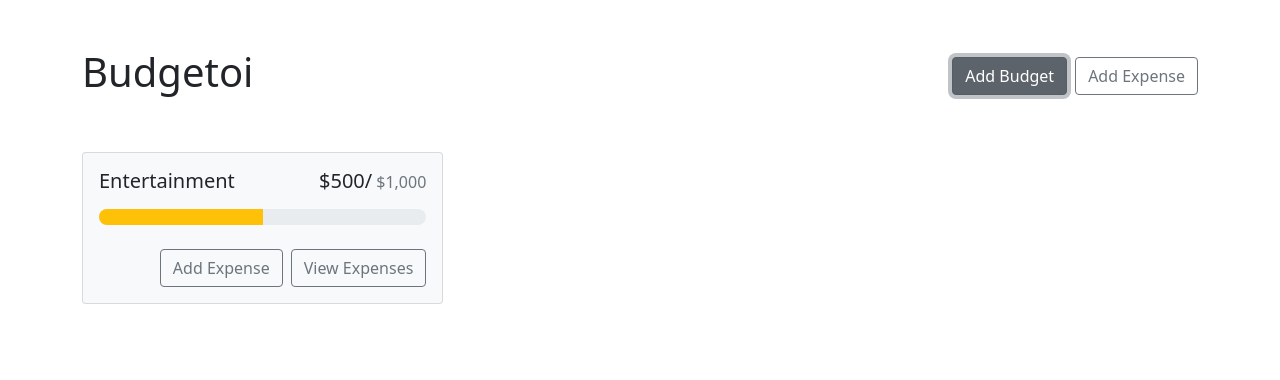
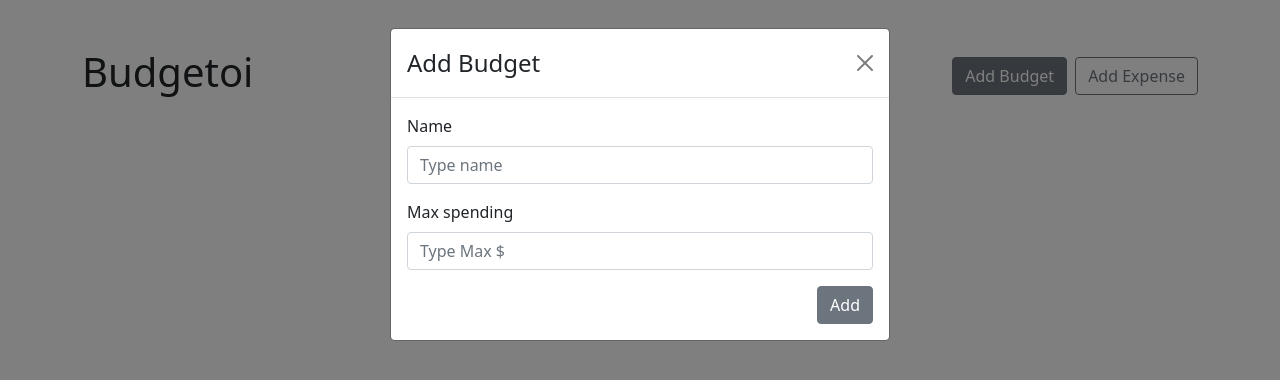
Before and after one commit to hossam-khalaf/budgetoi, a React (Create React App) app: page / in a window 1280 px wide. Both pictures are taken after a click on the button "Add Budget". Shown: the top 380 px of the page. Built offline with nearby package versions, Linux system fonts and the light colour scheme.

Commit message:
Add a Budget && handling NAN error

```diff
--- a/src/App.js
+++ b/src/App.js
@@ -1,12 +1,22 @@
 import { Button, Container, Stack } from 'react-bootstrap'
 import BudgetCard from './components/BudgetCard'
+import AddBudgetModal from './components/AddBudgetModal'
+import { useState } from 'react'
+import { useBudgets } from './contexts/BudgetContext'
 
 function App() {
+	const [showAddBudgetModal, setShowAddBudgetModal] = useState(false)
+	const { budgets, getBudgetExpenses } = useBudgets()
 	return (
+		<>
 			<Container className='my-5'>
 				<Stack direction='horizontal' gap='2' className='mb-5'>
 					<h1 className='me-auto'>Budgetoi</h1>
-				<Button variant='secondary'>Add Budget</Button>
+					<Button
+						variant='secondary'
+						onClick={() => setShowAddBudgetModal(true)}>
+						Add Budget
+					</Button>
 					<Button variant='outline-secondary'>Add Expense</Button>
 				</Stack>
 				{/* custom css grid */}
@@ -17,9 +27,28 @@
 						gap: '1rem',
 						alignItems: 'flex-start',
 					}}>
-				<BudgetCard name='Entertainment' amount={500} max={1000} gray />
+					{budgets.map((budget) => {
+						const amount = getBudgetExpenses(budget.id).reduce(
+							(total, expense) => total + expense.amount,
+							0
+						)
+
+						return (
+							<BudgetCard
+								key={budget.id}
+								name={budget.name}
+								amount={amount}
+								max={budget.max}
+							/>
+						)
+					})}
 				</div>
 			</Container>
+			<AddBudgetModal
+				show={showAddBudgetModal}
+				handleClose={() => setShowAddBudgetModal(false)}
+			/>
+		</>
 	)
 }
 
--- /dev/null
+++ b/src/components/AddBudgetModal.js
@@ -0,0 +1,58 @@
+import { Modal, Form, Button } from 'react-bootstrap'
+import { useRef } from 'react'
+import { useBudgets } from '../contexts/BudgetContext'
+
+const AddBudgetModal = ({ show, handleClose }) => {
+	const nameRef = useRef()
+	const maxRef = useRef()
+	const { addBudget } = useBudgets()
+
+	const handleSubmit = (e) => {
+		e.preventDefault()
+		addBudget({
+			name: nameRef.current.value,
+			max: parseFloat(maxRef.current.value),
+		})
+
+		handleClose()
+	}
+
+	return (
+		<Modal show={show} onHide={handleClose}>
+			<Form onSubmit={handleSubmit}>
+				<Modal.Header closeButton>
+					<Modal.Title>Add Budget</Modal.Title>
+				</Modal.Header>
+				<Modal.Body>
+					<Form.Group className='mb-3' controlId='name'>
+						<Form.Label>Name</Form.Label>
+						<Form.Control
+							ref={nameRef}
+							type='text'
+							placeholder='Type name'
+							required
+						/>
+					</Form.Group>
+					<Form.Group className='mb-3' controlId='max'>
+						<Form.Label>Max spending</Form.Label>
+						<Form.Control
+							ref={maxRef}
+							type='number'
+							placeholder='Type Max $'
+							min={0}
+							step={0.01}
+							required
+						/>
+					</Form.Group>
+					<div className='d-flex justify-content-end'>
+						<Button variant='secondary' type='submit'>
+							Add
+						</Button>
+					</div>
+				</Modal.Body>
+			</Form>
+		</Modal>
+	)
+}
+
+export default AddBudgetModal
--- a/src/contexts/BudgetContext.js
+++ b/src/contexts/BudgetContext.js
@@ -53,6 +53,7 @@
 	}
 
 	const deleteBudget = ({ id }) => {
+		// TODO Deal with deleted expenses => move to uncatogrized budgets
 		setBudgets((previousBudgets) => {
 			return previousBudgets.filter((budget) => budget.id !== id)
 		})
```
Lines whose indentation alone changed are shown as unchanged.
